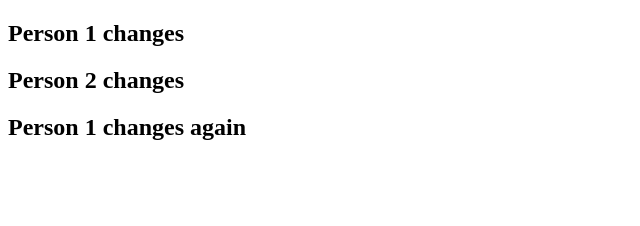
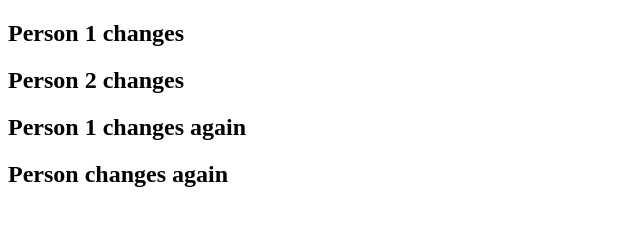
Before and after one commit to Veerareddy56/twopersons, a plain HTML site: page index.html in a window 1280 px wide. Shown: the whole page, without its empty margins (0-640 px from the left). Drawn offline with Linux system fonts and the light colour scheme.

Commit message:
Person2 changes again

```diff
--- a/index.html
+++ b/index.html
@@ -9,5 +9,6 @@
     <h2>Person 1 changes</h2>
     <h2> Person 2 changes</h2>
     <h2>Person 1 changes again</h2>
+    <h2>Person changes again</h2>
 </body>
 </html>
```
